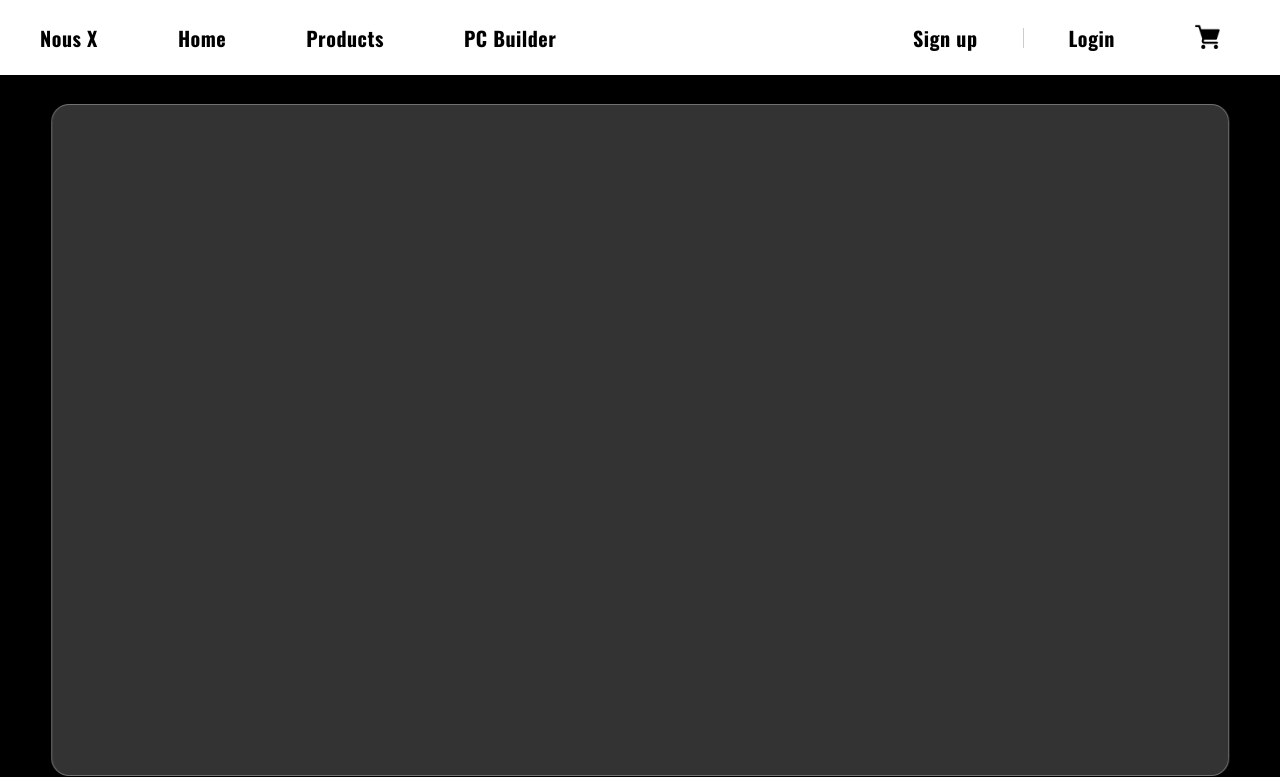
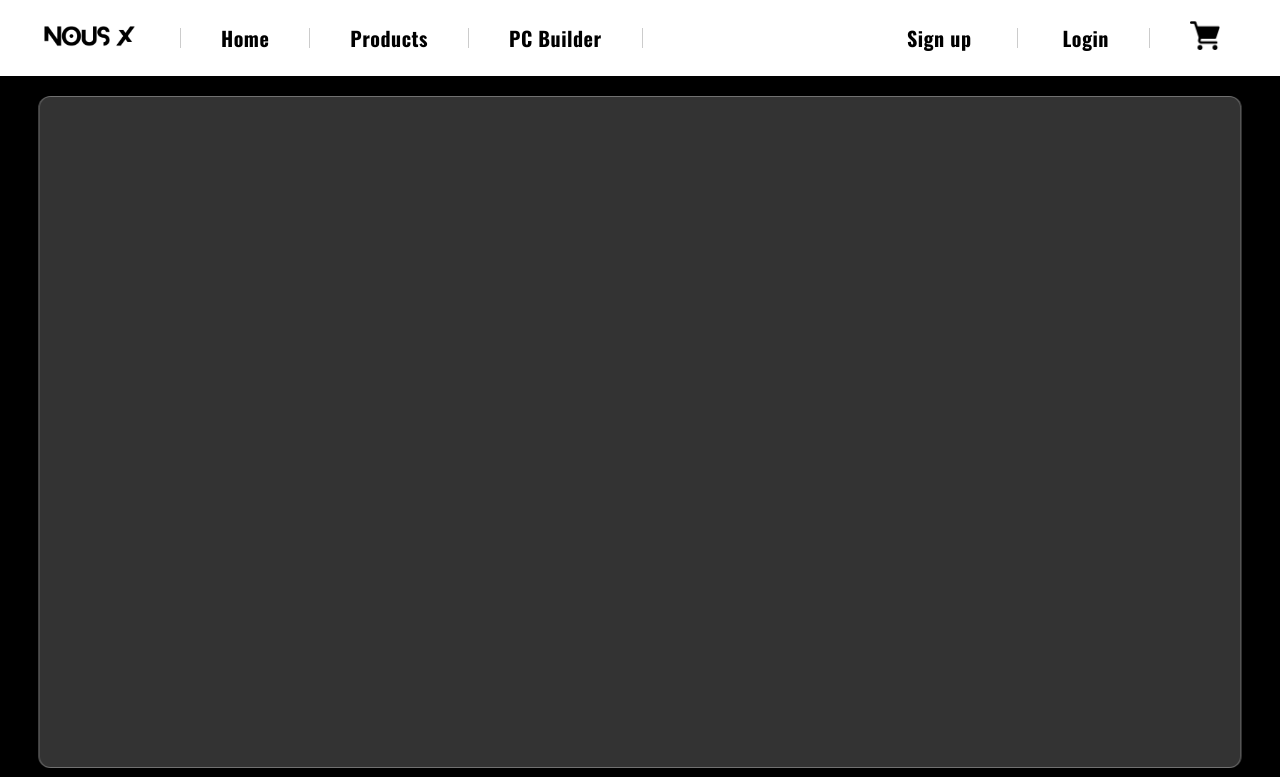
Before and after one commit to hxuhsr/nous-ex, a plain HTML site: page index.html in a window 1280 px wide. Shown: the top 777 px of the page. Drawn offline with nearby package versions, Linux system fonts and the light colour scheme.

Commit message:
4/10/2024 2nd Commit

```diff
--- a/index.html
+++ b/index.html
@@ -16,20 +16,27 @@
 </head>
 <body>
 
-    <!-- NAVBAR -->
-
     <nav class="navbar">
-        <a href="index.html"> Nous X  </a>
+        <div class="logo-container">
+            <a href="index.html" class="logo-link"> <img src="styles/res/logo.png" id="logo" width="100px"></a>
+        </div>
+        <div class="divider"></div>
         <a href="">Home</a>
+        <div class="divider"></div>
         <a href="">Products</a>
-        <a href="">PC Builder</a>
+        <div class="divider"></div>
+        <a href="pc-builder.html">PC Builder</a>
+        <div class="divider"></div>
         <div class="spacer"></div>
         <div class="nav-links">
             <a href="sign-up.html" class="signup">Sign up</a>
             <div class="divider"></div>
             <a href="login.html" class="login">Login</a>
         </div>
-        <a href="cart.html"> <img src="styles/res/cart1.png" id="cart" width="25px"></a>
+        <div class="divider"></div>
+        <div class="cart-container">
+            <a href="cart.html" class="cart-link"> <img src="styles/res/cart1.png" id="cart" width="30px"></a>
+        </div>
     </nav>
 
 
--- a/styles/index.css
+++ b/styles/index.css
@@ -42,15 +42,15 @@ a {
 
 .transparent-bg {
     height: 84vh;
-    width: 92vw;
+    width: 94vw;
     padding: 30px;
     padding-top: -10px;
     position: absolute;
-    top: 55%;
+    top: 54%;
     left: 50%;
     transform: translate(-50%, -50%);
     background: rgba(255, 255, 255, 0.2);
-    border-radius: 18px;
+    border-radius:12px;
     box-shadow: 0 4px 30px rgba(0, 0, 0, 0.1);
     backdrop-filter: blur(4px);
     -webkit-backdrop-filter: blur(4px);
@@ -70,6 +70,20 @@ a {
 
 }
 
-#cart {
-    padding-top:4px;
+
+.cart-container {
+    position: relative;
+    display: flex;
+    align-items: center;
 }
+
+.logo-container {
+    position: relative;
+    display: flex;
+    align-items: center;
+}
+
+.logo-container img {
+    max-width: 100%;
+    height: auto;
+}
--- a/styles/navbar.css
+++ b/styles/navbar.css
@@ -1,4 +1,3 @@
-
 .navbar {
     position: fixed;
     top: 0;
@@ -68,3 +67,46 @@
 .login {
     margin-left: 5px;
 }
+
+.cart-link:after {
+    content: "";
+    position: absolute;
+    color: #ffffff;
+    background-color: black ;
+    height: 4px;
+    width: 0;
+    left: 0;
+    margin-top:20px;
+    transition: 0.4s;
+    margin-bottom:3px;
+}
+
+.cart-link:hover {
+    color: black;
+}
+
+.cart-link:hover:after {
+    width: 100%;
+}
+
+
+.logo-link:after {
+    content: "";
+    position: absolute;
+    color: #ffffff;
+    background-color: red;
+    height: 4px;
+    width: 0;
+    left: 0;
+    margin-top:20px;
+    transition: 0.4s;
+    margin-bottom:2px;
+}
+
+.logo-link:hover {
+    color: black;
+}
+
+.logo-link:hover:after {
+    width: 100%;
+}
```
Also changed, not shown: home.html (deleted, +0 -44 lines), login.html (+24 -8 lines), pc-builder.html (added, +18 -0 lines), recovery-pw.html (+0 -1 lines), sign-up.html (+13 -6 lines), styles/res/logo.png (added), styles/res/pc-builder-bg.png (added).
